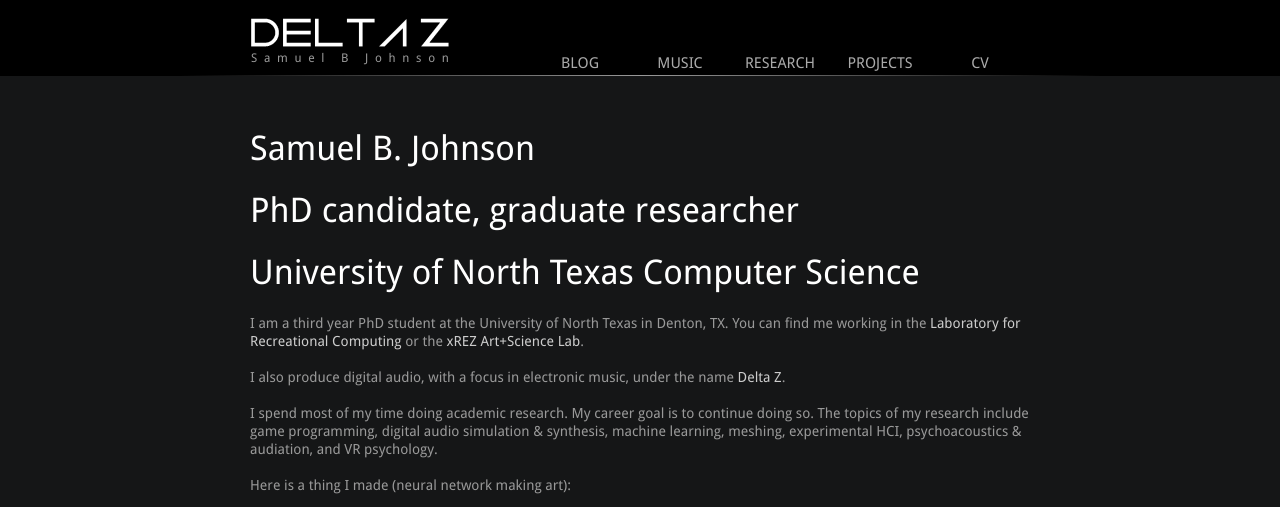
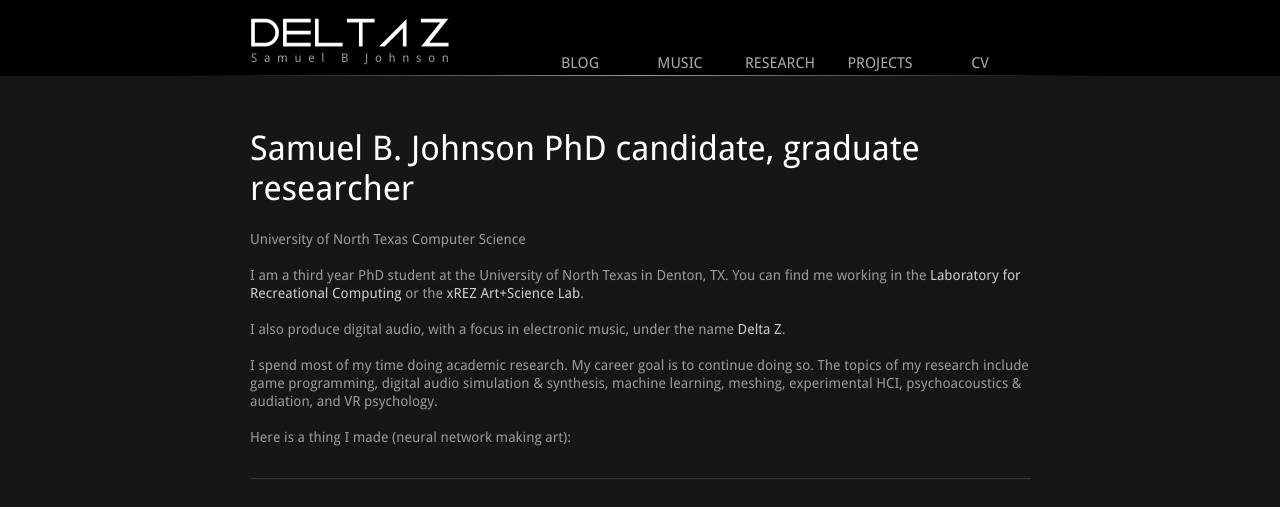
Before and after one commit to deltaz0/deltaz0.github.io, a Jekyll site: the page built from index.md, in a window 1280 px wide, cut to the strip 0-507 px from the top of the page. Built offline with Jekyll 4.4.1, drawn with Linux system fonts in a browser that asks for light colours; our own code applies the rules of GitHub Pages for plain Markdown files.

```diff
--- a/index.md
+++ b/index.md
@@ -1,9 +1,8 @@
 ---
 layout: default
 ---
-# Samuel B. Johnson
-# PhD candidate, graduate researcher
-# University of North Texas Computer Science
+# Samuel B. Johnson  PhD candidate, graduate researcher
+University of North Texas Computer Science
 
 I am a third year PhD student at the University of North Texas in Denton, TX. You can find me working in the [Laboratory for Recreational Computing](https://larc.unt.edu/) or the [xREZ Art+Science Lab](http://www.xrezlab.com/).
 
```
